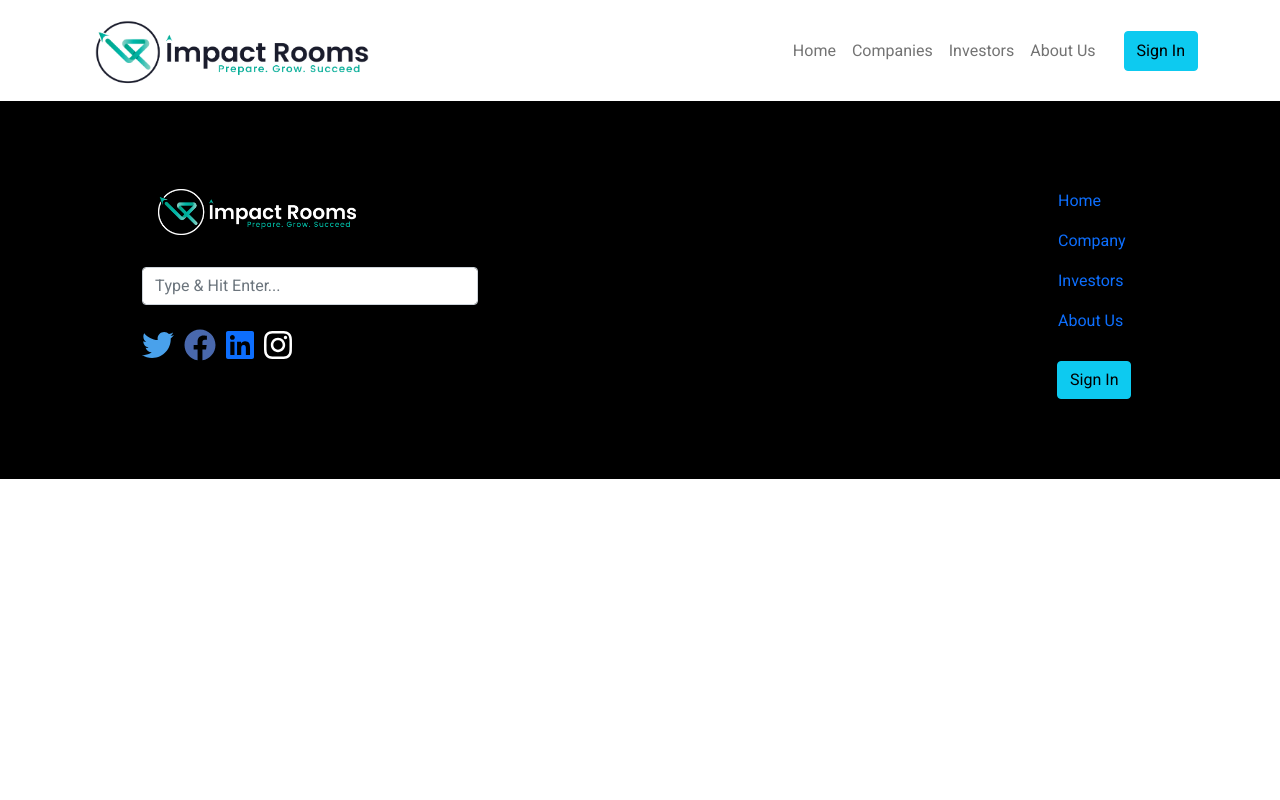
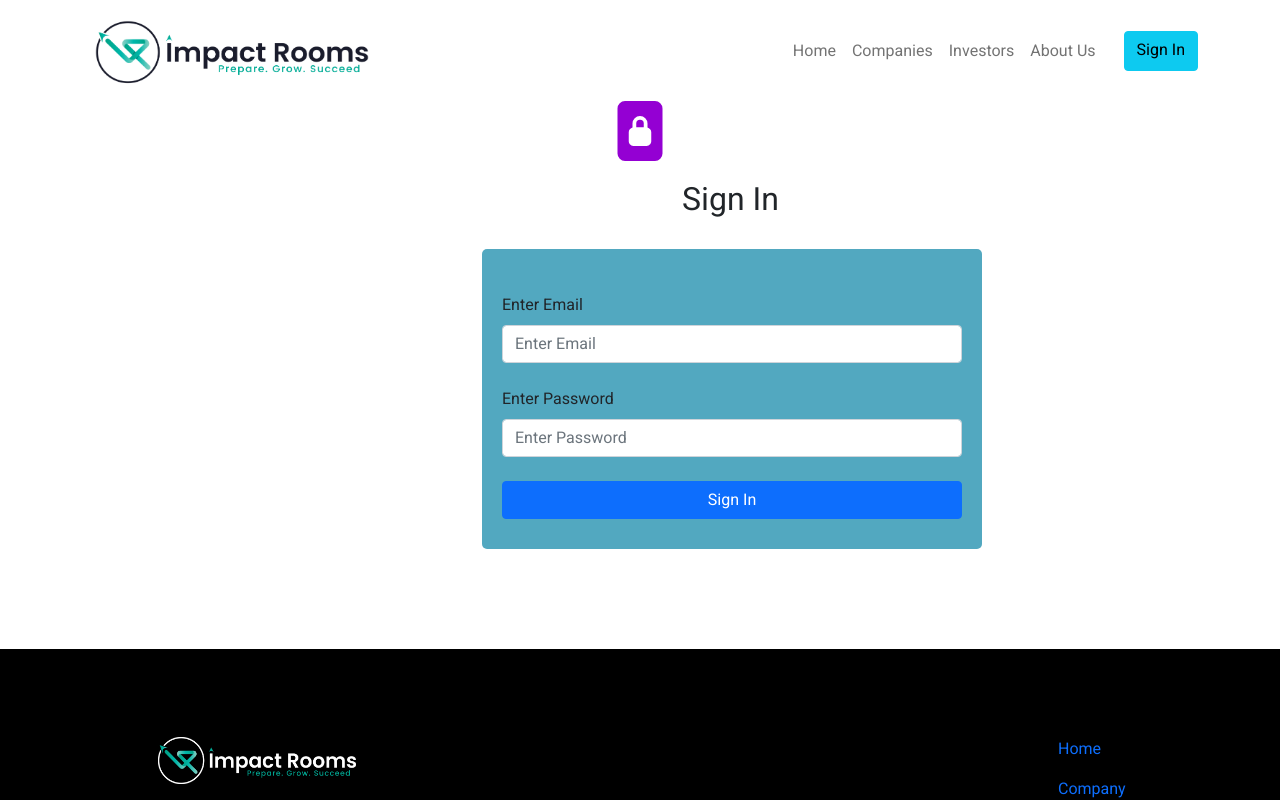
Before and after one commit to metaorigins/Impact-Rooms-, a React (Create React App) app: page /SignIn in a window 1280 px wide. Shown: the top 800 px of the page. Built offline with nearby package versions, Linux system fonts and the light colour scheme.

Commit message:
Sign In Page

```diff
--- a/src/App.js
+++ b/src/App.js
@@ -22,6 +22,7 @@ function App() {
         <Route exact path="/Companies" element={<Companies />} />
         <Route exact path="/Investors" element={<Investors/>} />
         <Route exact path="/AboutUs" element={<AboutUs />} />
+        <Route exact path="/SignIn" element={<SignIn/>}/>
       </Routes>
       <Footer />
     </BrowserRouter>
--- a/src/views/Footer/Footer.js
+++ b/src/views/Footer/Footer.js
@@ -51,7 +51,7 @@ const Footer = () => {
                         <Nav.Link href="/Companies">Company</Nav.Link>
                         <Nav.Link href="/Investors">Investors</Nav.Link>
                         <Nav.Link href="/AboutUs">About Us</Nav.Link>
-                        <Button variant="info" className='buttonStyleFooter'>Sign In</Button>
+                        <Button href="/SignIn" variant="info" className='buttonStyleFooter'>Sign In</Button>
                     </Col>
                 </Row>
             </Container>
--- a/src/views/Header/Header.js
+++ b/src/views/Header/Header.js
@@ -17,7 +17,7 @@ function Header() {
                         <Nav.Link href="/Companies">Companies</Nav.Link>
                         <Nav.Link href="/Investors">Investors</Nav.Link>
                         <Nav.Link href="/AboutUs">About Us</Nav.Link>
-                        <Button variant="info" className='buttonStyleHeader'>Sign In</Button>
+                        <Button href="/SignIn" variant="info" className='buttonStyleHeader'>Sign In</Button>
                     </Nav>
                 </Navbar.Collapse>
             </Container>
--- a/src/views/SignIn/SignIn.css
+++ b/src/views/SignIn/SignIn.css
@@ -4,9 +4,10 @@
 
 .formContainer {
     width: 500px;
-    height: 500px;
+    height: 300px;
     margin-left: 400px;
     margin-top: 30px;
+    margin-bottom: 100px;
     box-shadow: 2px;
     background-color: #52a8c0;
     border-radius: 5px;
@@ -14,8 +15,9 @@
 }
 
 .mainTitle{
-    margin-top: 50px;
-    font-family: 'Heebo'
+    margin-top: 20px;
+    font-family: 'Heebo';
+    margin-left: 600px;
 }
 
 .formContent{
--- a/src/views/SignIn/SignIn.js
+++ b/src/views/SignIn/SignIn.js
@@ -1,5 +1,7 @@
 import React, { useState, useEffect } from 'react';
 import { Form, Button, Container } from 'react-bootstrap';
+import { BsFillFileLock2Fill } from "react-icons/bs";
+import { IconContext } from "react-icons";
 import './SignIn.css'
 import clsx from 'clsx';
 
@@ -29,8 +31,13 @@ function SignIn(props) {
 
     return (
         <Container>
-            <h2 className='mainTitle'>Sign Up</h2>
-            <Form className={clsx('formContainer','formContent')}>
+            <div style={{ display: 'flex', justifyContent: 'center' }}>
+                <IconContext.Provider value={{ color: "#9400D3", size: "60px" }}>
+                    <BsFillFileLock2Fill />
+                </IconContext.Provider>
+            </div>
+            <h2 className='mainTitle'>Sign In</h2>
+            <Form className={clsx('formContainer', 'formContent')}>
                 <br />
                 <Form.Group controlId="FormEmail">
                     <Form.Label>Enter Email</Form.Label>
@@ -42,7 +49,9 @@ function SignIn(props) {
                     <Form.Control type='password' placeholder='Enter Password' onChange={(e) => setPassword(e.target.value)} />
                 </Form.Group>
                 <br></br>
-                <Button variant='primary' type='submit' onClick={(e) => submit(e)}>Submit</Button>
+                <div className="d-grid gap-2">
+                    <Button variant='primary' type='submit' onClick={(e) => submit(e)}>Sign In</Button>
+                </div>
             </Form>
         </Container>
     )
```
Also changed, not shown: src/views/Investors/Investors.js (+2 -2 lines).
